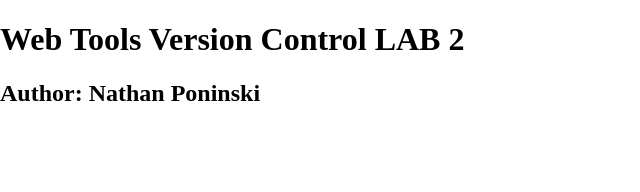
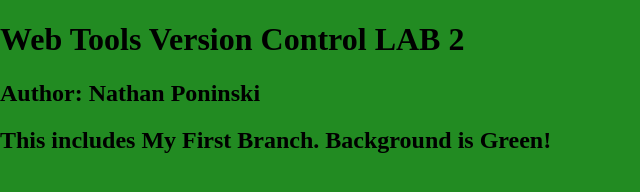
Before and after one commit to nponinski/wtvclab3poninski, a plain HTML site: page index.html in a window 1280 px wide. Shown: the whole page, without its empty margins (0-640 px from the left). Drawn offline with nearby package versions, Linux system fonts and the light colour scheme.

Commit message:
On Bg Branch changed color to green.
Used forest green, should be noticeable.

```diff
--- a/_css/main.css
+++ b/_css/main.css
@@ -8,6 +8,7 @@ html {
   -webkit-text-size-adjust: 100%;
 }
 html, body  {
+    background-color: #228B22;
 	margin: 0;
 }
 /* Correct `block` display not defined in IE 8/9.*/
--- a/index.html
+++ b/index.html
@@ -16,6 +16,7 @@
     <header>
 	<h1>Web Tools Version Control LAB 2</h1>
         <h2>Author: Nathan Poninski</h2>
+        <h2>This includes My First Branch. Background is Green!</h2>
     </header>
     <nav id="pageNav">
     </nav>
```
